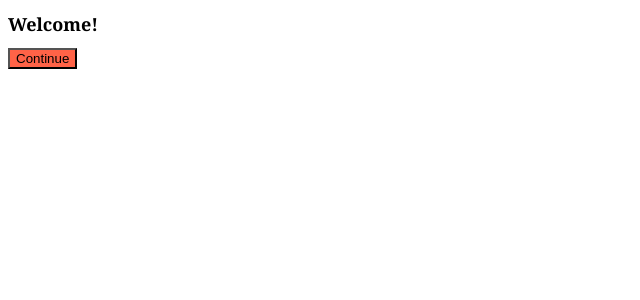
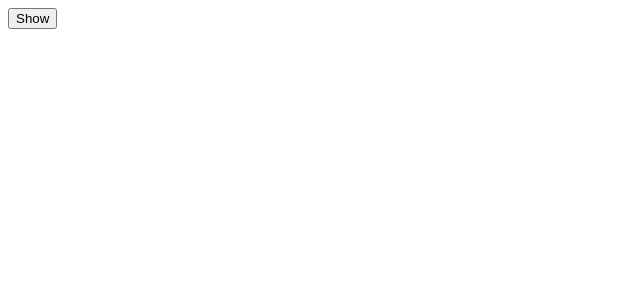
Before and after one commit to JWL927/React_Project, a React (Create React App) app in the folder nomad_reactjs/nomad-react/: page / in a window 1280 px wide. Shown: the top 300 px of the page, without its empty margins (0-640 px from the left). Built offline with nearby package versions, Linux system fonts and the light colour scheme.

Commit message:
useEffect & cleanup function

```diff
--- a/nomad_reactjs/nomad-react/src/App.js
+++ b/nomad_reactjs/nomad-react/src/App.js
@@ -1,11 +1,24 @@
 import Button from "./js/Button";
 import styles from "./css/App.module.css";
+import {useState, useEffect} from "react";
+
+function Hello() {
+  useEffect(() => {
+    console.log("I'm here");
+    return () => console.log("I'm gone");
+  }, [])
+  return <h1>Hello</h1>;
+}
 
 function App() {
+  const [showing, setShowing] = useState(false);
+  const onClick = () => {
+    setShowing((prev) => !prev);
+  };
   return (
     <div>
-      <h1 className={styles.title}>Welcome!</h1>
-      <Button text={"Continue"}/>
+      {showing ? <Hello /> : null}
+      <button onClick={onClick}>{showing ? "Hide" : "Show"}</button>
     </div>
   );
 }
--- a/nomad_reactjs/nomad-react/src/index.js
+++ b/nomad_reactjs/nomad-react/src/index.js
@@ -4,7 +4,5 @@
 
 const root = ReactDOM.createRoot(document.getElementById('root'));
 root.render(
-  <React.StrictMode>
     <App />
-  </React.StrictMode>
 );
```
